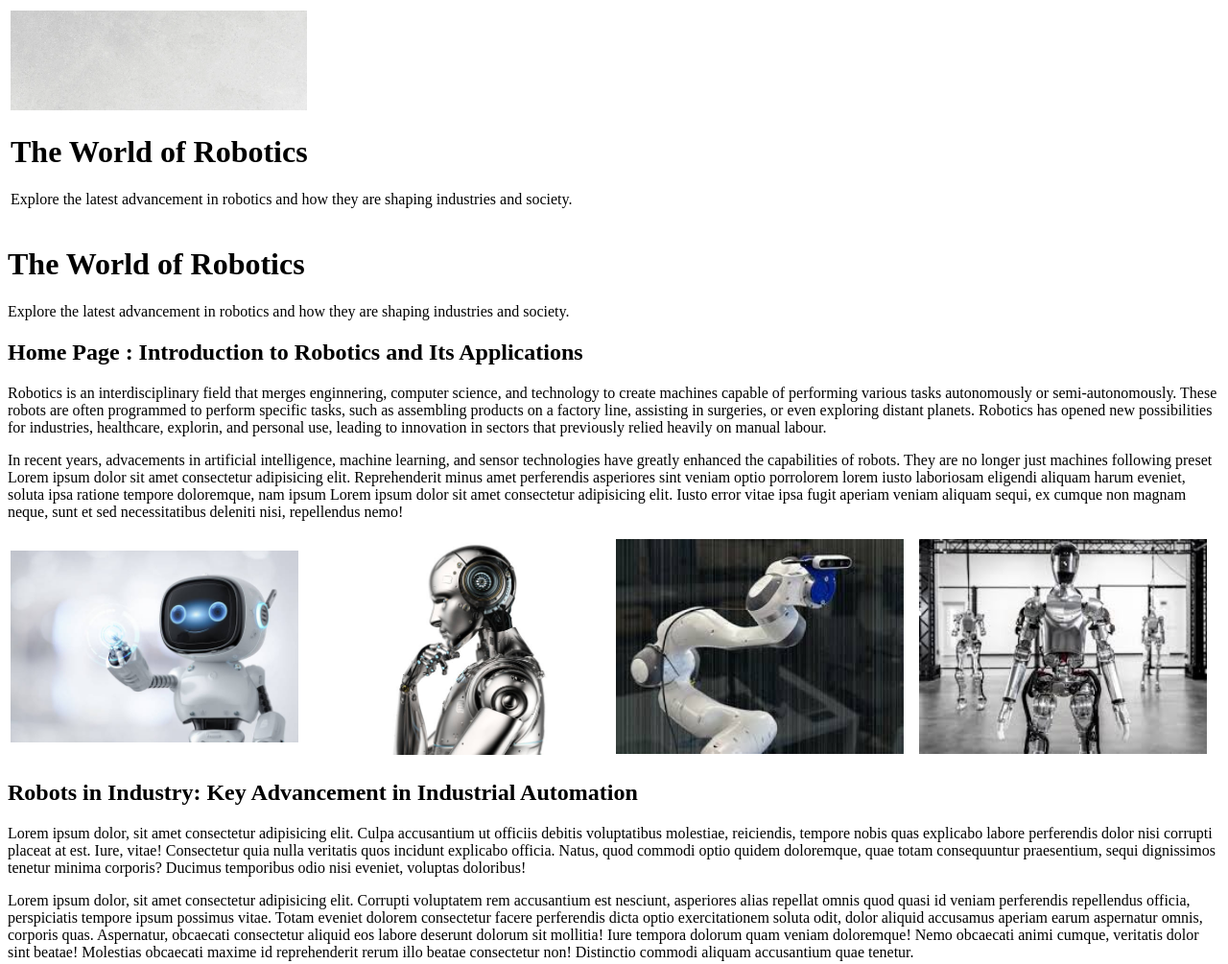
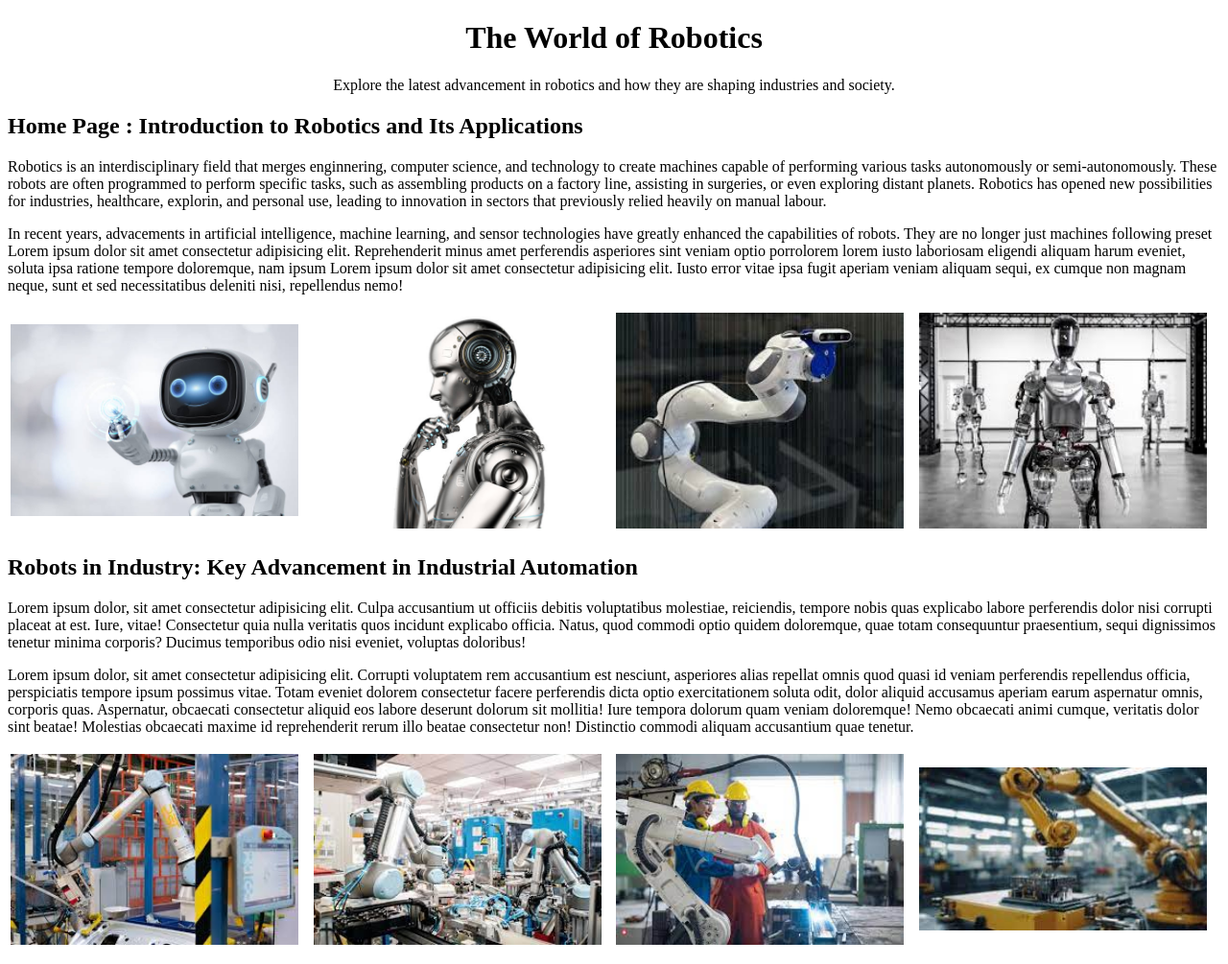
Before and after one commit to hiranya20070502/Day-05, a plain HTML site: page index.html in a window 1280 px wide. Shown: the top 1005 px of the page at 96% size. Drawn offline with Linux system fonts and the light colour scheme.

Commit message:
third commit

```diff
--- a/index.html
+++ b/index.html
@@ -7,12 +7,8 @@
     <link rel="stylesheet" href="style.css">
 </head>
 <body>
-
-    <table>
-        <tr><td><img src="images/Ash Background.png" alt="" ><h1>The World of Robotics</h1><p>Explore the latest advancement in robotics and how they are shaping industries and society.</p></td></tr>
-    </table>
-    <h1 >The World of Robotics</h1>
-    <p>Explore the latest advancement in robotics and how they are shaping industries and society.</p>
+    <center><h1 >The World of Robotics</h1></center>
+    <center><p>Explore the latest advancement in robotics and how they are shaping industries and society.</p></center>
 
 
     <h2>Home Page : Introduction to Robotics and Its Applications</h2>
```
